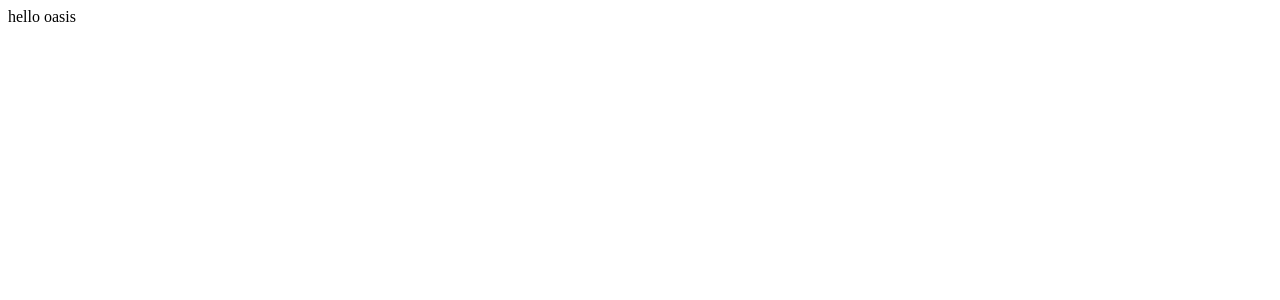
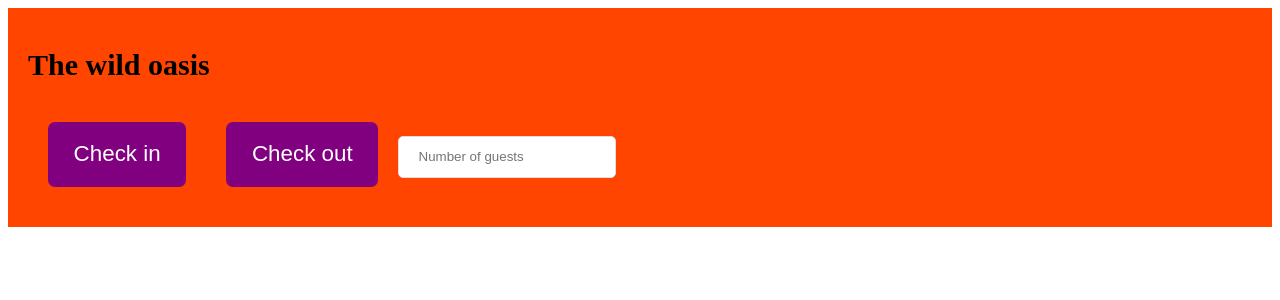
Before and after one commit to EUNSUN23/react-jonas, a React (Vite) app in the folder wild-oasis/: page / in a window 1280 px wide. Shown: the top 300 px of the page. Built offline with nearby package versions, Linux system fonts and the light colour scheme.

Commit message:
[wild-oasis] styled-components 기본사용법

```diff
--- a/wild-oasis/src/App.jsx
+++ b/wild-oasis/src/App.jsx
@@ -1,6 +1,44 @@
+import styled from "styled-components";
+
+// 리액트 컴포넌트를 반환한다.
+// jsx props를 받을 수 있다.
+const H1 = styled.h1`
+  font-size: 30px;
+  font-weight: 600;
+`;
+
+const Button = styled.button`
+  font-size: 1.4rem;
+  padding: 1.2rem 1.6rem;
+  font-weight: 500;
+  border: none;
+  border-radius: 7px;
+  background-color: purple;
+  color: white;
+  margin: 20px;
+  cursor: pointer;
+`;
+
+const Input = styled.input`
+  border: 1px solid #ddd;
+  border-radius: 5px;
+  padding: 0.8rem 1.2rem;
+`
+
+// 이미 존재하는 App을 스타일링할때에는 Styled컴포넌트명 이 관례.
+const StyledApp = styled.main`
+  background-color: orangered;
+  padding: 20px;
+`
+
 function App() {
     return (
-        <div>hello oasis</div>
+        <StyledApp>
+            <H1>The wild oasis</H1>
+            <Button>Check in</Button>
+            <Button>Check out</Button>
+            <Input type='number' placeholder='Number of guests'/>
+        </StyledApp>
     );
 }
 
```
